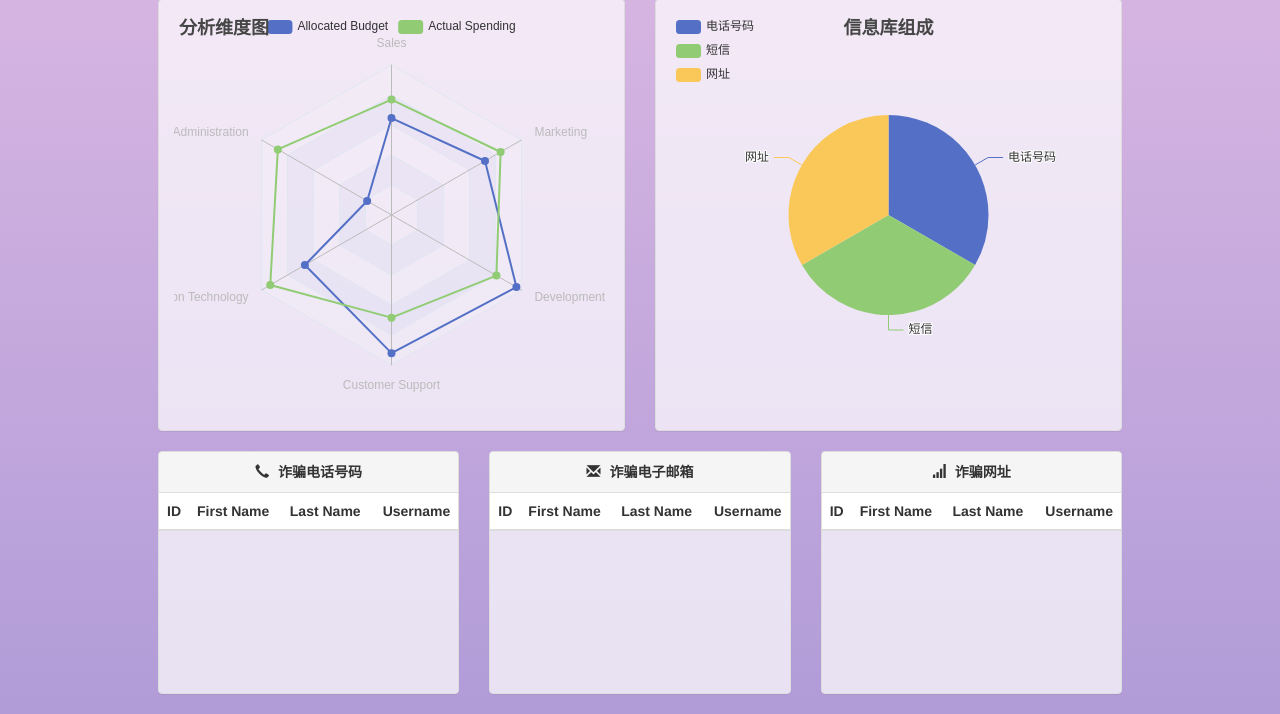
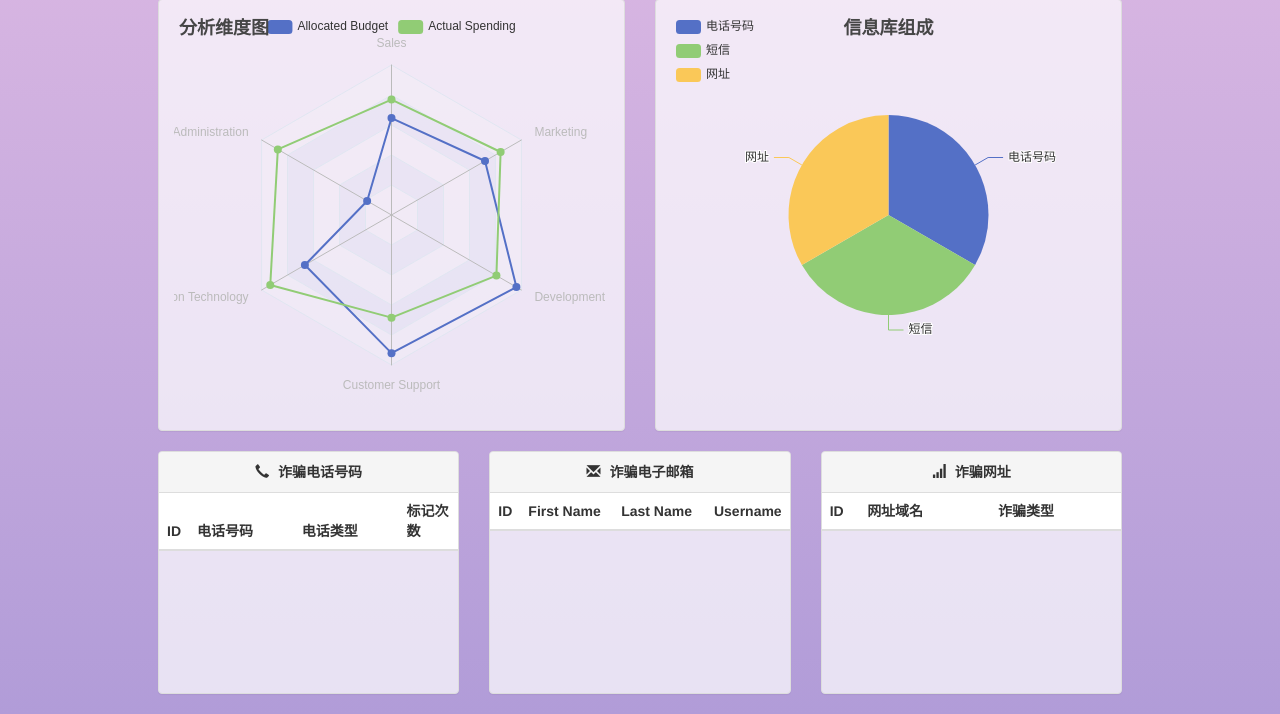
Before and after one commit to duuook/Anti-Fraud-Situational-Awareness, a Django app: page /afsa/ in a window 1280 px wide. Shown: the part 191-905 px from the top of the page. Run offline with Django 4.2, Linux system fonts and the light colour scheme; tables that the repository leaves empty hold one stand-in row (values such as "Sample post"); lists and menus that the app fills with data are empty; some libraries are stand-ins or nearby versions.

Commit message:
新增slim首页部分数据展示

```diff
--- a/SE/templates/index.html
+++ b/SE/templates/index.html
@@ -199,18 +199,18 @@
                             <thead>
                             <tr>
                                 <th>ID</th>
-                                <th>First Name</th>
-                                <th>Last Name</th>
-                                <th>Username</th>
+                                <th>电话号码</th>
+                                <th>电话类型</th>
+                                <th>标记次数</th>
                             </tr>
                             </thead>
                             <tbody>
-                            {% for i in my_range %}
+                            {% for i in phone_number_slim %}
                                 <tr>
-                                    <th scope="row">{{ i }}</th>
-                                    <td>Mark</td>
-                                    <td>Otto</td>
-                                    <td>@mdo</td>
+                                    <td>{{ i.id }}</td>
+                                    <td>{{ i.电话号码 }}</td>
+                                    <td>{{ i.电话类型 }}</td>
+                                    <td>{{ i.标记次数 }}</td>
                                 </tr>
                             {% endfor %}
                             </tbody>
@@ -265,18 +265,16 @@
                             <thead>
                             <tr>
                                 <th>ID</th>
-                                <th>First Name</th>
-                                <th>Last Name</th>
-                                <th>Username</th>
+                                <th>网址域名</th>
+                                <th>诈骗类型</th>
                             </tr>
                             </thead>
                             <tbody>
-                            {% for i in my_range %}
+                            {% for i in ip_slim %}
                                 <tr>
-                                    <th scope="row">{{ i }}</th>
-                                    <td>Mark</td>
-                                    <td>Otto</td>
-                                    <td>@mdo</td>
+                                    <td>{{ i.id }}</td>
+                                    <td>{{ i.网站域名 }}</td>
+                                    <td>{{ i.诈骗类型 }}</td>
                                 </tr>
                             {% endfor %}
                             </tbody>
@@ -299,7 +297,7 @@
         function index_scroll_table() {
             var scrollDiv = $('.scroll-index-table');
             var height = scrollDiv.prop('scrollHeight');
-            var speed = 80000;  // 滚动速度，单位为毫秒
+            var speed = 100000;  // 滚动速度，单位为毫秒
 
             function scrollToBottom() {
                 scrollDiv.animate({scrollTop: height}, speed, function () {
```
